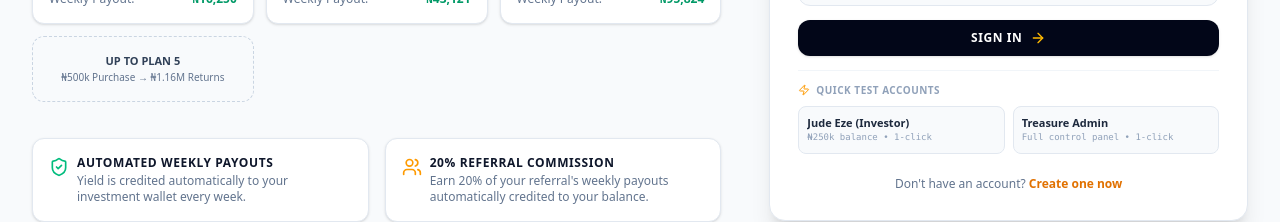
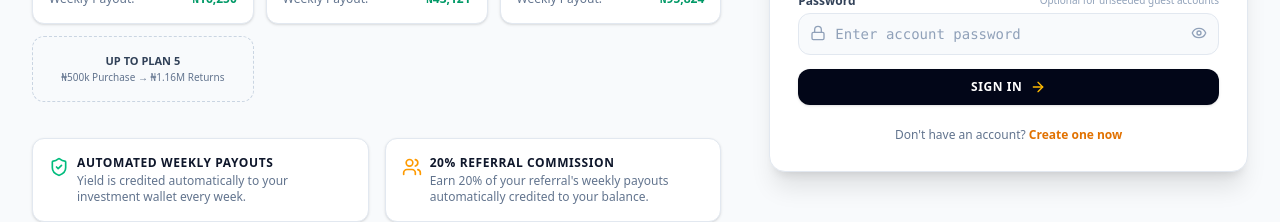
Before and after one commit to getkonnekted/pminvest, a React (Vite) app: page / in a window 1280 px wide. Shown: the part 361-583 px from the top of the page. Built offline with nearby package versions, Linux system fonts and the light colour scheme; no server answers; the database is empty.

Commit message:
refactor: remove quick login demo shortcuts
Clean up the UI by removing test account auto-fill buttons from the landing page.

```diff
--- a/src/App.tsx
+++ b/src/App.tsx
@@ -29,7 +29,6 @@ import {
   EyeOff,
   CheckCircle2,
   User as UserIcon,
-  Zap,
   X,
   Globe
 } from 'lucide-react';
@@ -128,13 +127,6 @@ function MainAppContent() {
       setRegEmail('');
       setRegPassword('');
     }
-  };
-
-  const fillQuickLogin = (email: string, pass: string) => {
-    clearMessages();
-    setLoginEmail(email);
-    setLoginPassword(pass);
-    login(email, pass);
   };
 
   // Unauthenticated Landing Page
@@ -345,33 +337,6 @@ function MainAppContent() {
                   <span>Sign In</span>
                   <ArrowRight className="w-4 h-4 text-amber-400" />
                 </button>
-
-                {/* Quick Auto-Fill Demo Shortcuts */}
-                <div className="pt-3 border-t border-slate-100 space-y-2">
-                  <div className="flex items-center gap-1.5 text-[10px] font-bold text-slate-400 uppercase tracking-wider">
-                    <Zap className="w-3 h-3 text-amber-500" />
-                    <span>Quick Test Accounts</span>
-                  </div>
-                  <div className="grid grid-cols-2 gap-2">
-                    <button
-                      type="button"
-                      onClick={() => fillQuickLogin('demo_investor@pminvest.org.ng', 'investor123')}
-                      className="bg-slate-50 hover:bg-amber-50 border border-slate-200 hover:border-amber-300 text-left p-2 rounded-lg transition-all group cursor-pointer"
-                    >
-                      <div className="text-[11px] font-bold text-slate-800 group-hover:text-amber-700 truncate">Jude Eze (Investor)</div>
-                      <div className="text-[9px] text-slate-400 font-mono truncate">₦250k balance • 1-click</div>
-                    </button>
-
-                    <button
-                      type="button"
-                      onClick={() => fillQuickLogin(ADMIN_EMAIL, 'admin123')}
-                      className="bg-slate-50 hover:bg-slate-100 border border-slate-200 hover:border-slate-400 text-left p-2 rounded-lg transition-all group cursor-pointer"
-                    >
-                      <div className="text-[11px] font-bold text-slate-800 group-hover:text-slate-900 truncate">Treasure Admin</div>
-                      <div className="text-[9px] text-slate-400 font-mono truncate">Full control panel • 1-click</div>
-                    </button>
-                  </div>
-                </div>
 
                 <div className="text-center pt-2 text-xs text-slate-500">
                   <span>Don't have an account? </span>
```
